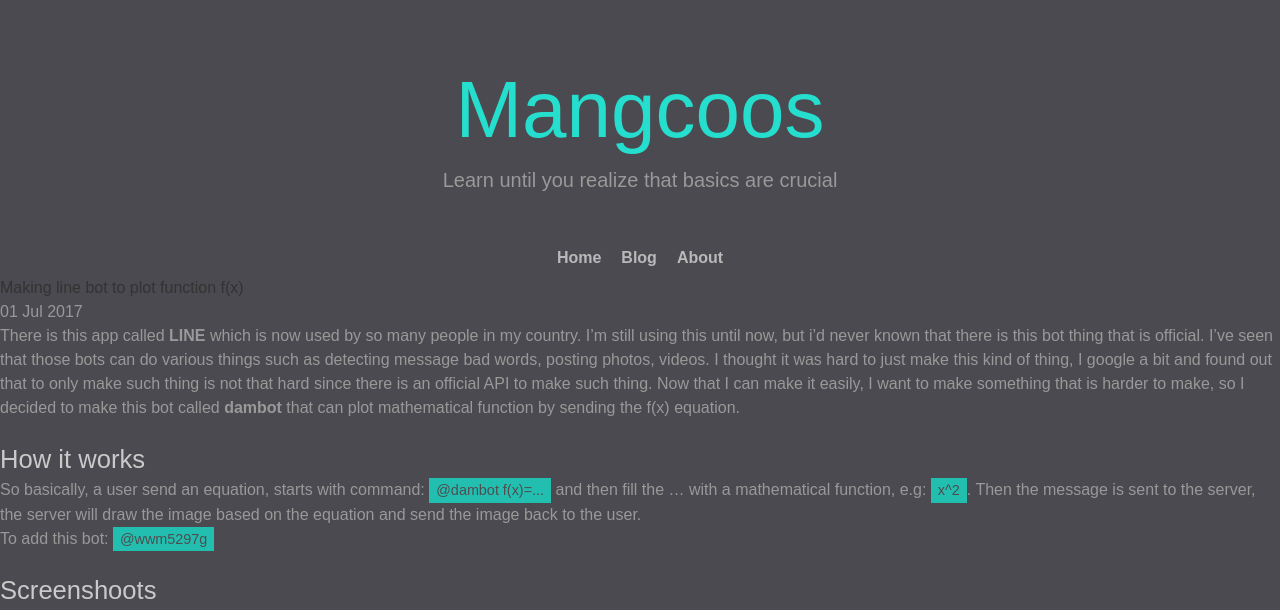
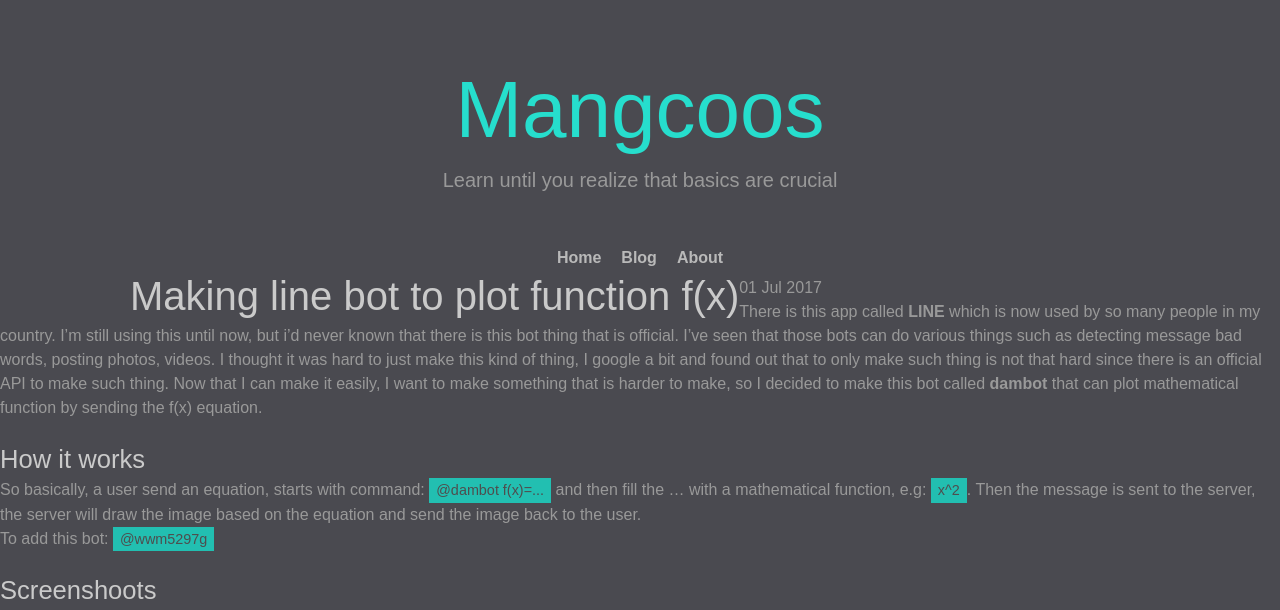
Before and after one commit to damzaky/damzaky.github.io, a Jekyll site: the page built from _posts/2017-07-01-Making-line-bot-to-plot-function-f(x).html, in a window 1280 px wide. Shown: the top 610 px of the page. Built offline with Jekyll 4.4.1, drawn with Linux system fonts in a browser that asks for light colours; grey boxes are pictures that could not be loaded.

Commit message:
Update post.html

```diff
--- a/_layouts/post.html
+++ b/_layouts/post.html
@@ -2,7 +2,7 @@
 layout: default
 ---
 <div class='post'>
-<h1>{{ page.title }}</h1>
+<h2 class='blog-post-title'>{{ page.title }}</h2>
 <p class="meta">{{ page.date | date_to_string }}</p>
 
 <article class="post-body">
```
